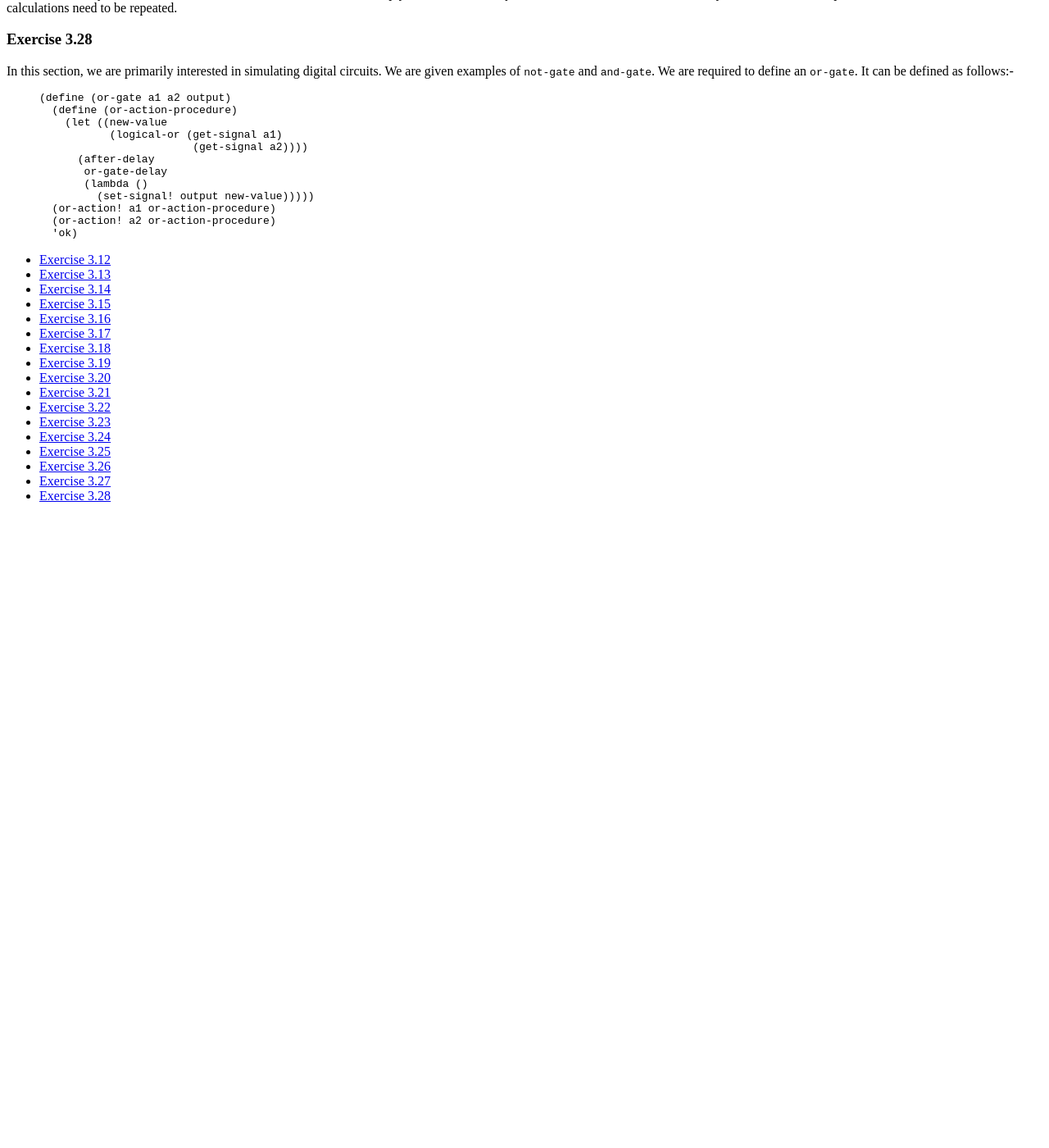
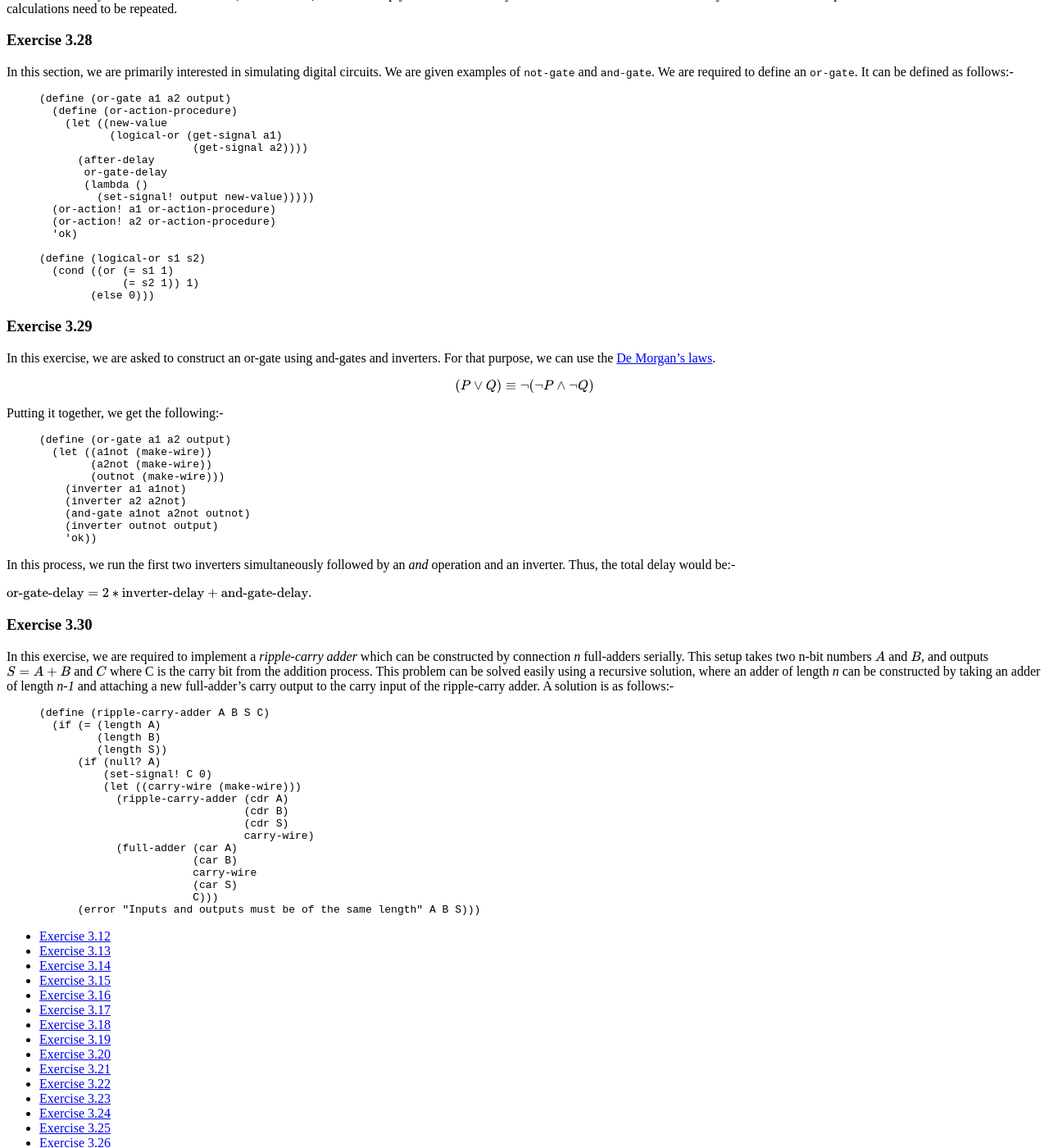
Before and after one commit to mohanrajendran/mohanrajendran.github.io, a Jekyll site: the page built from _sicp/Solution3_3.md, in a window 1280 px wide and 1400 px high, scrolled down 18099 px. Shown: the whole window at 82% size. Built offline with Jekyll 4.4.1, drawn with Linux system fonts in a browser that asks for light colours; nearby versions of some CDN libraries; formulas are drawn with MathJax 3; before the commit the page ends 18729 px from its top, so only the background shows below that; some of the changed text lies outside the part shown.

Commit message:
Finished exercise 3.30

```diff
--- a/_sicp/Solution3_3.md
+++ b/_sicp/Solution3_3.md
@@ -21,6 +21,8 @@ submenu:
   - { hook: "Exercise3_26", title: "Exercise 3.26" }
   - { hook: "Exercise3_27", title: "Exercise 3.27" }
   - { hook: "Exercise3_28", title: "Exercise 3.28" }
+  - { hook: "Exercise3_29", title: "Exercise 3.29" }
+  - { hook: "Exercise3_30", title: "Exercise 3.30" }
 ---
 
 ### Exercise 3.12<a id="Exercise3_12">&nbsp;</a>
@@ -957,7 +959,7 @@ Now whenever we call `memo-fib`, it first checks if the argumet is available in
 <img src="/images/Ex3_27_Step2.svg" alt="Environment structure evaluating memo-fib"/>
 </center>
 
-When `(memo-fib 3)` is evaluated, it creates a new environment **E1** with an empty table. There `previously-computed-result` would be `#f` and it causes it to evaluate `(+ (memo-fib 2) (memo-fib 1))`. The first part is evaulated in **E2** and it in turn spawns **E3** and **E4**. At this point, the terminal conditions give results of *1* and *0* respectively. These two values are cached in the table at this point. The second part of **E2**, `(memo-fib 1)` is evaluated in **E5** finally. At this point, the argument of *1* is already computed and it simply returns the result directly. Assuming that the table lookup uses a constant time, we only need to calculate each number once. Since a call `(memo-fib n)` would entail calculating `(memo-fib (- n 1))` and so on until `(memo-fib 0)`, we require $n+1$ calculations and getting a $O(n) complexity.
+When `(memo-fib 3)` is evaluated, it creates a new environment **E1** with an empty table. There `previously-computed-result` would be `#f` and it causes it to evaluate `(+ (memo-fib 2) (memo-fib 1))`. The first part is evaulated in **E2** and it in turn spawns **E3** and **E4**. At this point, the terminal conditions give results of *1* and *0* respectively. These two values are cached in the table at this point. The second part of **E2**, `(memo-fib 1)` is evaluated in **E5** finally. At this point, the argument of *1* is already computed and it simply returns the result directly. Assuming that the table lookup uses a constant time, we only need to calculate each number once. Since a call `(memo-fib n)` would entail calculating `(memo-fib (- n 1))` and so on until `(memo-fib 0)`, we require $$n+1$$ calculations and getting an $$O(n)$$ complexity.
 
 Now, if we merely defined `memo-fib` to be `(memoize fib)`, it would simply call `fib` recursively which itself is not memoized. This only the final result end up in the table and  all intermediate calculations need to be repeated.
 
@@ -978,4 +980,57 @@ In this section, we are primarily interested in simulating digital circuits. We
   (or-action! a1 or-action-procedure)
   (or-action! a2 or-action-procedure)
   'ok)
+
+(define (logical-or s1 s2)
+  (cond ((or (= s1 1)
+             (= s2 1)) 1)
+        (else 0)))
 {% endhighlight %}
+
+### Exercise 3.29<a id="Exercise3_29">&nbsp;</a>
+
+In this exercise, we are asked to construct an or-gate using and-gates and inverters. For that purpose, we can use the [De Morgan's laws](https://www.wikiwand.com/en/De_Morgan's_laws#/Substitution_form).
+
+$$(P \vee Q) \equiv \neg(\neg P \wedge \neg Q)$$
+
+Putting it together, we get the following:-
+
+{% highlight scheme %}
+(define (or-gate a1 a2 output)
+  (let ((a1not (make-wire))
+        (a2not (make-wire))
+        (outnot (make-wire)))
+    (inverter a1 a1not)
+    (inverter a2 a2not)
+    (and-gate a1not a2not outnot)
+    (inverter outnot output)
+    'ok))
+{% endhighlight %}
+
+In this process, we run the first two inverters simultaneously followed by an *and* operation and an inverter. Thus, the total delay would be:-
+
+$$\text{or-gate-delay} = 2*\text{inverter-delay} + \text{and-gate-delay}$$.
+
+### Exercise 3.30<a id="Exercise3_30">&nbsp;</a>
+
+In this exercise, we are required to implement a  *ripple-carry adder* which can be constructed by connection *n* full-adders serially. This setup takes two n-bit numbers $$A$$ and $$B$$, and outputs $$S=A+B$$ and $$C$$ where C is the carry bit from the addition process. This problem can be solved easily using a recursive solution, where an adder of length *n* can be constructed by taking an adder of length *n-1* and attaching a new full-adder's carry output to the carry input of the ripple-carry adder. A solution is as follows:-
+
+{% highlight scheme %}
+(define (ripple-carry-adder A B S C)
+  (if (= (length A)
+         (length B)
+         (length S))
+      (if (null? A)
+          (set-signal! C 0)
+          (let ((carry-wire (make-wire)))
+            (ripple-carry-adder (cdr A)
+                                (cdr B)
+                                (cdr S)
+                                carry-wire)
+            (full-adder (car A)
+                        (car B)
+                        carry-wire
+                        (car S)
+                        C)))
+      (error "Inputs and outputs must be of the same length" A B S)))
+{% endhighlight %}
```
